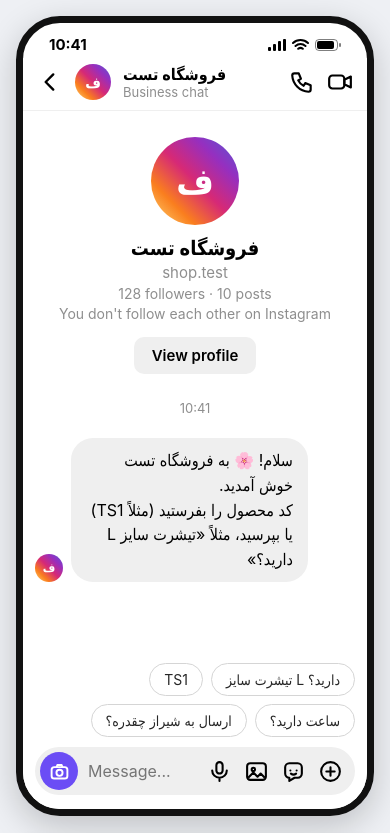
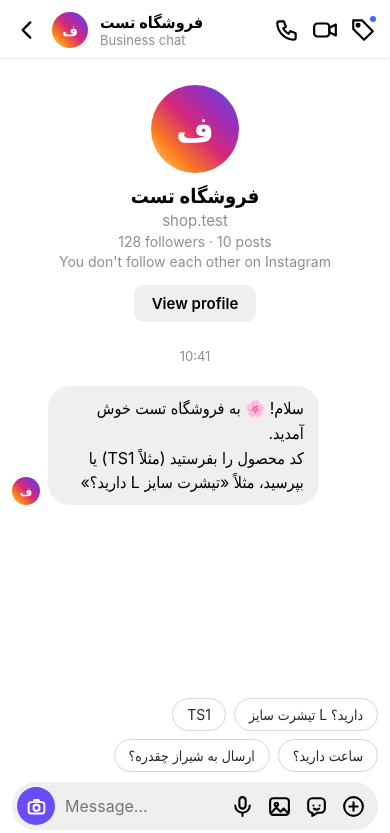
Before and after one commit to karimibigrez/shop-bot-demo, a plain HTML site: page index.html in a window 390 px wide. Shown: the top 833 px of the page. Drawn offline with Linux system fonts and the light colour scheme.

Commit message:
Full-screen chat, no phone frame

```diff
--- a/index.html
+++ b/index.html
@@ -105,22 +105,37 @@ select{font-family:inherit;padding:6px;border:1px solid #ddd;border-radius:8px;w
 .intro .in{font-weight:700;font-size:20px}.intro .iu{color:#8e8e8e;font-size:15px}.intro .is{color:#8e8e8e;font-size:14px}
 .intro .vp{margin-top:12px;background:#efefef;border:0;border-radius:10px;padding:9px 18px;font-weight:600;font-size:15px;font-family:inherit}
 .stamp{text-align:center;color:#8e8e8e;font-size:13px;margin:22px 0 10px}
+/* ===== بدون قاب گوشی: خود چت صفحه است ===== */
+html,body{height:100%}
+body{background:#eef0f4}
+.wrap{display:flex;gap:0;padding:0;justify-content:center;align-items:stretch;flex-wrap:nowrap;height:100vh;height:100dvh}
+.phone{width:100%;max-width:440px;height:100%;max-height:none;border:0;border-radius:0;box-shadow:0 0 0 1px #e3e3e3;flex:none}
+.top{padding:12px 14px 10px;padding-top:max(12px,env(safe-area-inset-top))}
+.inp{padding-bottom:max(14px,env(safe-area-inset-bottom))}
+.side{margin:16px;height:calc(100% - 32px);overflow:auto;flex:none}
+.tg{position:relative;background:none;border:0;padding:0;display:none;color:#000;cursor:pointer}
+.tg .dot{position:absolute;top:-2px;right:-2px;width:10px;height:10px;border-radius:50%;background:#3b6cff;border:2px solid #fff}
+.closeb{display:none;margin-bottom:10px}
+@media (max-width:860px){
+  body{background:#fff}
+  .phone{max-width:none;box-shadow:none}
+  .tg{display:block}
+  .side{display:none;position:fixed;inset:0;z-index:50;margin:0;height:auto;border-radius:0;width:auto;max-width:none}
+  .side.open{display:block}
+  .closeb{display:inline-block}
+}
 </style>
 </head>
 <body>
 <div class="wrap">
   <div class="phone">
-    <div class="status"><b id="clk">9:41</b><span class="sic">
-      <svg width="18" height="12" viewBox="0 0 18 12"><rect x="0" y="8" width="3" height="4" rx="1"/><rect x="5" y="5" width="3" height="7" rx="1"/><rect x="10" y="2" width="3" height="10" rx="1"/><rect x="15" y="0" width="3" height="12" rx="1"/></svg>
-      <svg width="17" height="12" viewBox="0 0 17 12" fill="none" stroke="currentColor" stroke-width="2" stroke-linecap="round"><path d="M1 4a11 11 0 0115 0M3.5 7a7.5 7.5 0 0110 0M6.2 9.8a3.6 3.6 0 014.6 0"/></svg>
-      <svg width="26" height="12" viewBox="0 0 26 12"><rect x="0.5" y="0.5" width="22" height="11" rx="3.5" fill="none" stroke="currentColor" opacity=".5"/><rect x="2" y="2" width="17" height="8" rx="2"/><rect x="24" y="4" width="2" height="4" rx="1" opacity=".5"/></svg>
-    </span></div>
     <div class="top">
       <svg class="ic" viewBox="0 0 24 24" fill="none" stroke="currentColor" stroke-width="2.2" stroke-linecap="round" stroke-linejoin="round"><path d="M15 5l-7 7 7 7"/></svg>
       <div class="av">ف</div>
       <div class="tt"><b>فروشگاه تست</b><small>Business chat</small></div>
       <svg class="ic" viewBox="0 0 24 24" fill="none" stroke="currentColor" stroke-width="2" stroke-linecap="round" stroke-linejoin="round"><path d="M5 4h4l2 5-2.5 1.5a11 11 0 005 5L15 13l5 2v4a2 2 0 01-2 2A16 16 0 013 6a2 2 0 012-2z"/></svg>
       <svg class="ic" viewBox="0 0 24 24" fill="none" stroke="currentColor" stroke-width="2" stroke-linecap="round" stroke-linejoin="round"><rect x="2" y="6" width="14" height="12" rx="3"/><path d="M16 10l6-3v10l-6-3z"/></svg>
+      <button class="tg" id="bk" aria-label="پشت صحنه"><svg class="ic" viewBox="0 0 24 24" fill="none" stroke="currentColor" stroke-width="2" stroke-linecap="round" stroke-linejoin="round"><path d="M3 12V4h8l10 10-8 8z"/><circle cx="7.5" cy="8.5" r="1.3"/></svg><i class="dot"></i></button>
     </div>
     <div id="chat"></div>
     <div class="q" id="quick"></div>
@@ -140,6 +155,7 @@ select{font-family:inherit;padding:6px;border:1px solid #ddd;border-radius:8px;w
   <div class="side">
     <div class="note"><b>این یک دموی نمایشی است.</b><br>
     جواب‌ها اینجا با قاعده‌های ساده ساخته می‌شوند. در نسخه‌ی واقعی، هوش مصنوعی جواب می‌دهد، ولی <b>قیمت و موجودی همیشه از انبار (دوک)</b> خوانده می‌شود، نه از حدس ربات.</div>
+    <button class="chip closeb" id="closeSide">✕ بستن پشت صحنه</button>
     <button class="chip" id="reset" style="margin-bottom:10px">↻ شروع دوباره</button>
     <div class="tabs">
       <button class="tab on" data-p="stockP">انبار زنده</button>
@@ -211,7 +227,7 @@ function intro(){
   $('chat').appendChild(d);
   const t=document.createElement('div');t.className='stamp';t.textContent=hm();$('chat').appendChild(t);
 }
-function resetChat(){$('chat').innerHTML='';$('clk').textContent=hm();intro()}
+function resetChat(){$('chat').innerHTML='';intro()}
 function add(cls,txt){const d=document.createElement('div');d.className='m '+cls;d.dir='auto';d.textContent=txt;pushRow(d,cls==='me'?'me':'bot');return d}
 function bot(txt,delay){
   const ty=document.createElement('div');ty.className='m bot typing';ty.innerHTML='<i></i><i></i><i></i>';
@@ -301,7 +317,7 @@ async function handle(raw){
   if(/پاک کردن/.test(t)){cart=[];await bot('سفارش پاک شد.');setQuick(['لیست محصولات']);return}
   if(/محصول دیگر|لیست|همه محصولات|چی دارید|چه چیزی|کاتالوگ/.test(t)){
     await bot('محصولات ما:\n'+P.map(p=>`${p.c} · ${p.n} · ${fmt(p.p)}`).join('\n')+'\n\nکد یا اسم محصول را بفرستید.');return}
-  const p=findProduct(t);
+  const p=findProduct(t)||((last&&sizeIn(t,last)&&/سایز|دارید|موجود|هست|داره/.test(t))?last:null);
   if(/ارسال|پست|تیپاکس|حمل|شیراز|مشهد|اصفهان|تبریز|شهر/.test(t)){
     await bot('ارسال به همه‌ی شهرها انجام می‌شود (۲ تا ۵ روز کاری).\nهزینه‌ی ارسال '+fmt(SHIP)+' است و برای خرید بالای '+fmt(FREE_SHIP)+' رایگان.');
     const q=p||(/قیمت|چند|چقدر|میشه|می شه/.test(t)?last:null);
@@ -351,7 +367,9 @@ function syncSend(){const has=$('t').value.trim().length>0;$('send').style.displ
 function send(){const v=$('t').value;if(!v.trim())return;$('t').value='';syncSend();say(v);handle(v)}
 $('t').addEventListener('input',syncSend);
 $('send').onclick=send;$('t').addEventListener('keydown',e=>{if(e.key=='Enter')send()});
-$('reset').onclick=init;
+$('reset').onclick=()=>{init();document.querySelector('.side').classList.remove('open')};
+$('bk').onclick=()=>document.querySelector('.side').classList.add('open');
+$('closeSide').onclick=()=>document.querySelector('.side').classList.remove('open');
 $('sp').onchange=renderStory;
 document.querySelectorAll('.tab').forEach(b=>b.onclick=()=>{
   document.querySelectorAll('.tab').forEach(x=>x.classList.remove('on'));document.querySelectorAll('.pane').forEach(x=>x.classList.remove('on'));
```
